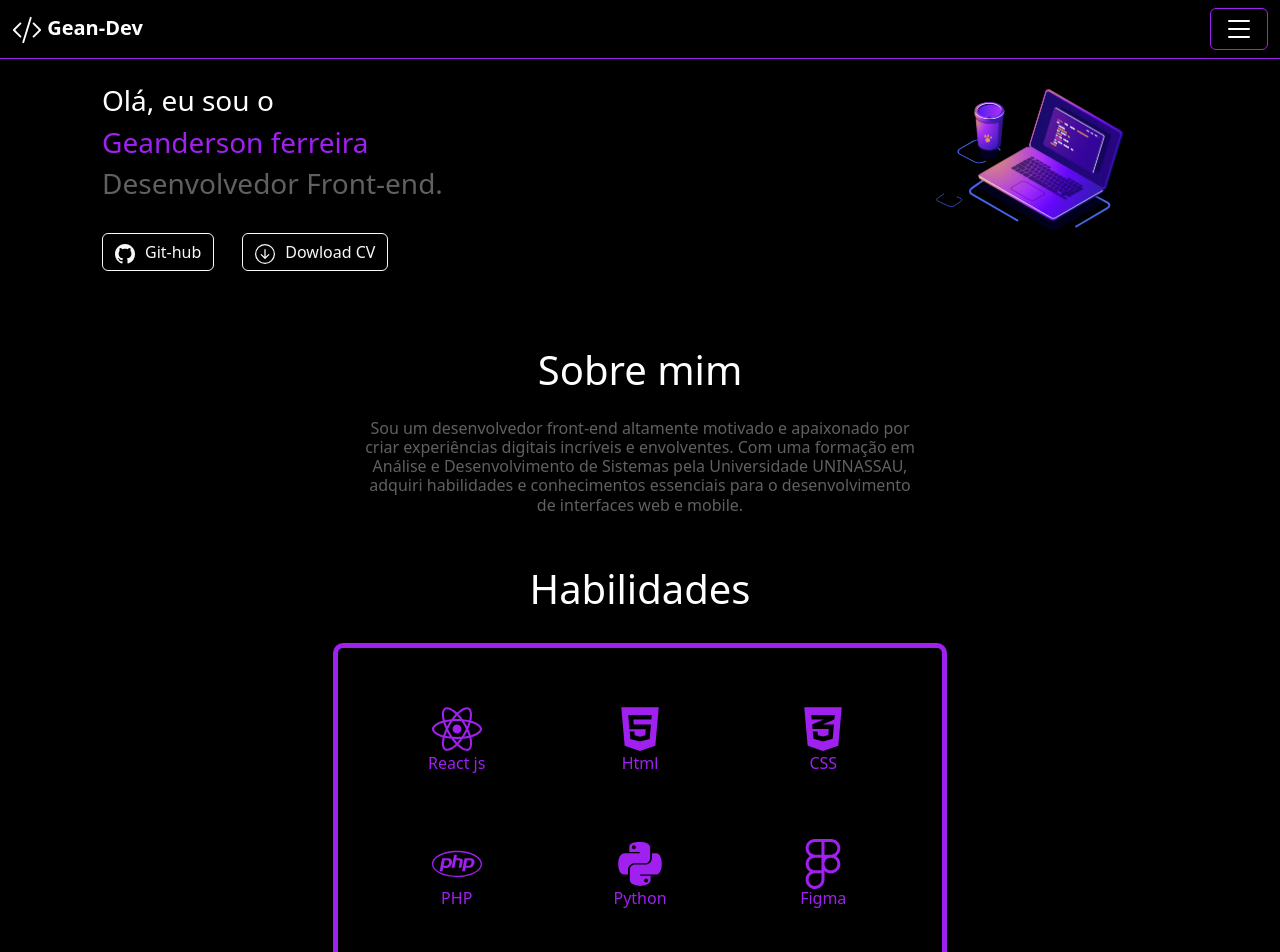
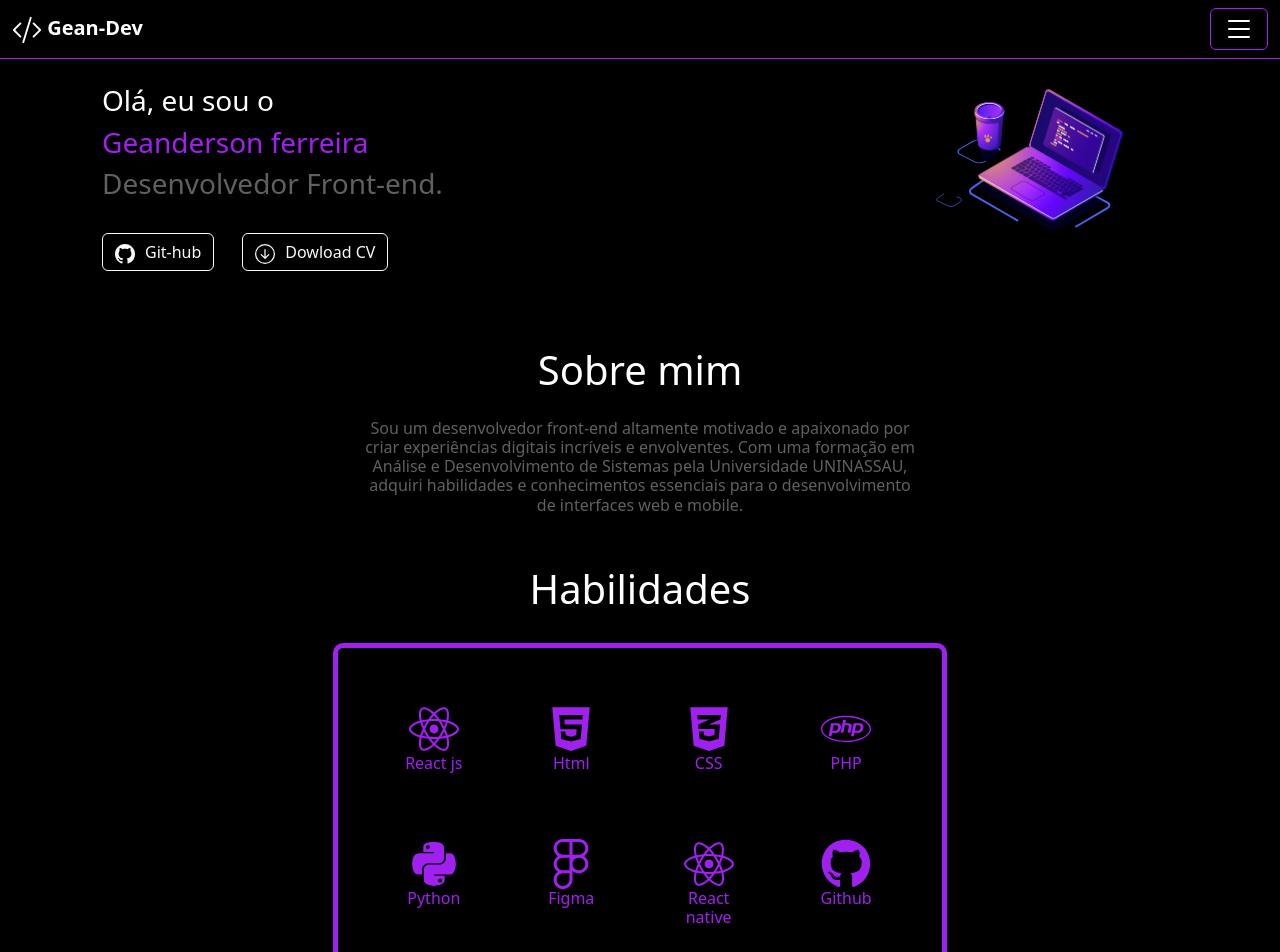
Before and after one commit to geanderson-062/Portfolio_geanderson, a React (Create React App) app: page / in a window 1280 px wide. Shown: the top 952 px of the page. Built offline with nearby package versions, Linux system fonts and the light colour scheme.

Commit message:
Update Section_habilidades.js

```diff
--- a/src/components/Section_habilidades.js
+++ b/src/components/Section_habilidades.js
@@ -5,6 +5,8 @@ import {
   FaPhp,
   FaPython,
   FaFigma,
+  FaGithub,
+  FaMysql,
 } from "react-icons/fa";
 
 function SkillIcons() {
@@ -21,7 +23,7 @@ function SkillIcons() {
       }}
     >
       <div
-        className="row row-cols-1 row-cols-md-3 g-4"
+        className="row row-cols-1 row-cols-md-4 g-4"
         style={{
           marginTop: 15,
           marginBlockEnd: 30,
@@ -82,6 +84,24 @@ function SkillIcons() {
             </div>
           </div>
         </div>
+
+        <div className="col">
+          <div className="card" style={{ backgroundColor: "#000" }}>
+            <div className="card-body text-center">
+              <FaReact color="#A020F0" style={{ width: 50, height: 50 }} />
+              <h6 className="fs-6 corTitulo3">React native</h6>
+            </div>
+          </div>
+        </div>
+
+        <div className="col">
+          <div className="card" style={{ backgroundColor: "#000" }}>
+            <div className="card-body text-center">
+              <FaGithub color="#A020F0" style={{ width: 50, height: 50 }} />
+              <h6 className="fs6 corTitulo3">Github</h6>
+            </div>
+          </div>
+        </div>
       </div>
     </div>
   );
```
